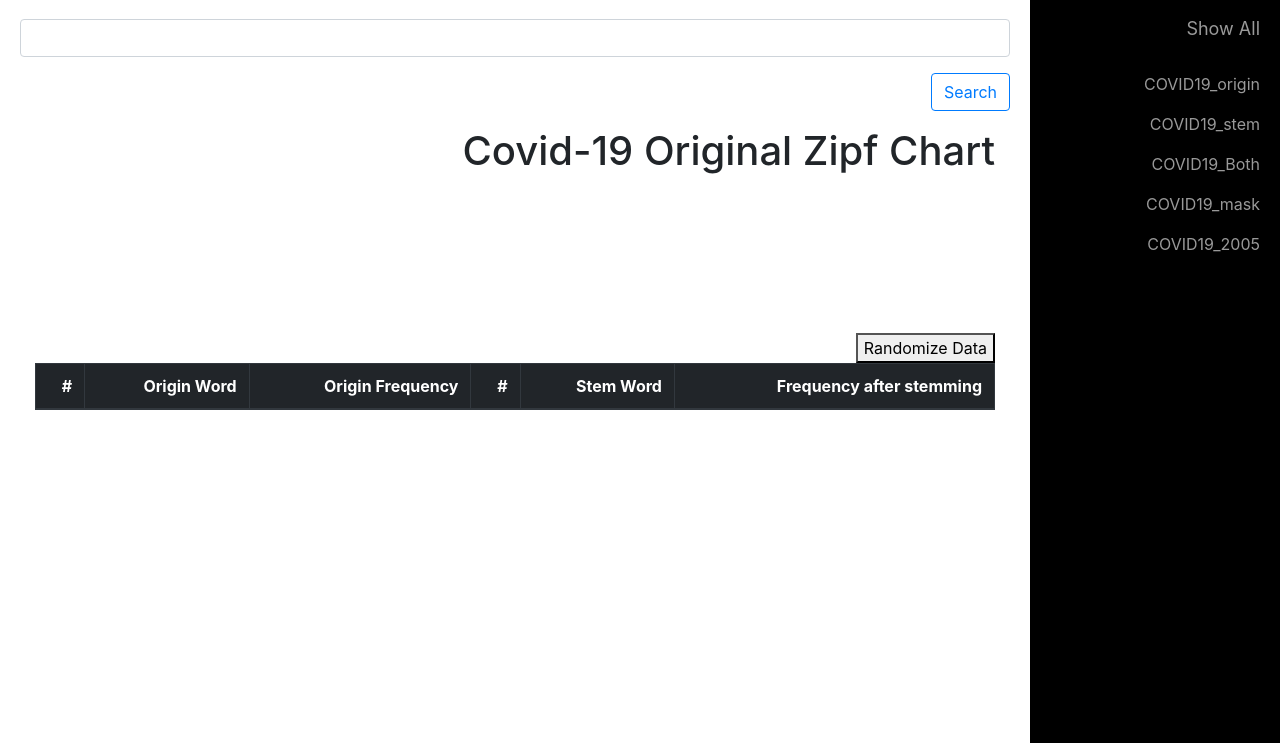
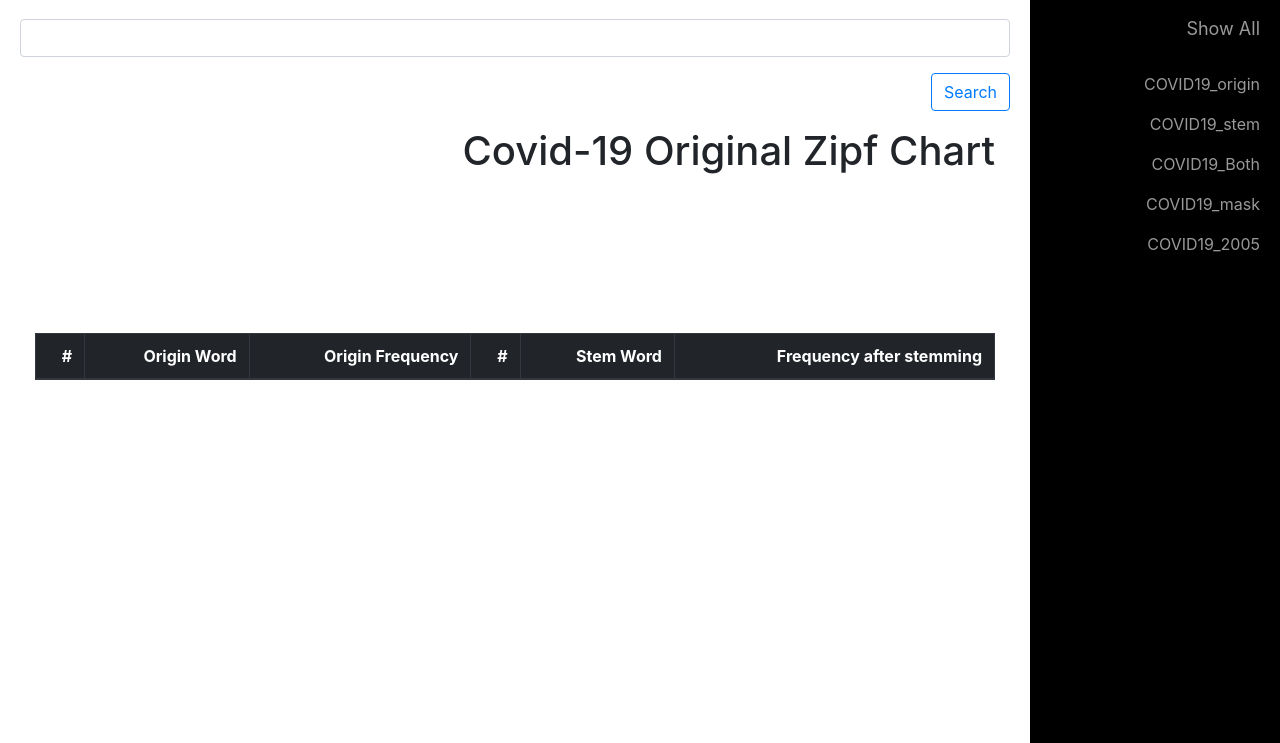
Before and after one commit to jefffang19/ir_hw, a Django app: page /search_engine/zipf in a window 1280 px wide. Shown: the part 57-800 px from the top of the page. Run offline with Django 3.2, Linux system fonts and the light colour scheme; data that the repository does not hold is empty; a map, chart or similar area stays blank; some libraries are stand-ins or nearby versions.

Commit message:
Predemo v1.0

```diff
--- a/hw2/hw_server/search_engine/templates/search_engine/chart.html
+++ b/hw2/hw_server/search_engine/templates/search_engine/chart.html
@@ -67,7 +67,7 @@
 				<div style="width:75%">
 					<canvas id="canvas"></canvas>
 				</div>
-				<button id="randomizeData">Randomize Data</button>
+				{% comment %} <button id="randomizeData">Randomize Data</button> {% endcomment %}
 				<script>
 					var color = Chart.helpers.color;
 					var title = "{{title|escapejs}}";
--- a/hw2/hw_server/search_engine/templates/search_engine/chart_search.html
+++ b/hw2/hw_server/search_engine/templates/search_engine/chart_search.html
@@ -68,7 +68,7 @@
 				<div style="width:75%">
 					<canvas id="canvas"></canvas>
 				</div>
-				<button id="show_all" class="btn btn-outline-primary">Show All</button>
+				{% comment %} <button id="show_all" class="btn btn-outline-primary">Show All</button> {% endcomment %}
 				<script>
 					var color = Chart.helpers.color;
 					var freq = {{ freq|escapejs}}
@@ -266,7 +266,6 @@
 						<small class="text-muted">{{ titles_freq|get_element:forloop.counter0 }} matched</small>
 						<h5 class="mb-1">{{ i|remove_period }}</h5>
 						</div>
-						<p class="mb-1">{{ article_pk|get_element:forloop.counter0 }}</p>
 						{% comment %} <small class="text-muted">Donec id elit non mi porta.</small> {% endcomment %}
 					</a>
 				{% endfor %}
--- a/hw2/requirements.txt
+++ b/hw2/requirements.txt
@@ -2,3 +2,5 @@ beautifulsoup4==4.9.1
 django-crispy-forms
 nltk
 lxml
+pandas
+pyspellchecker
```
